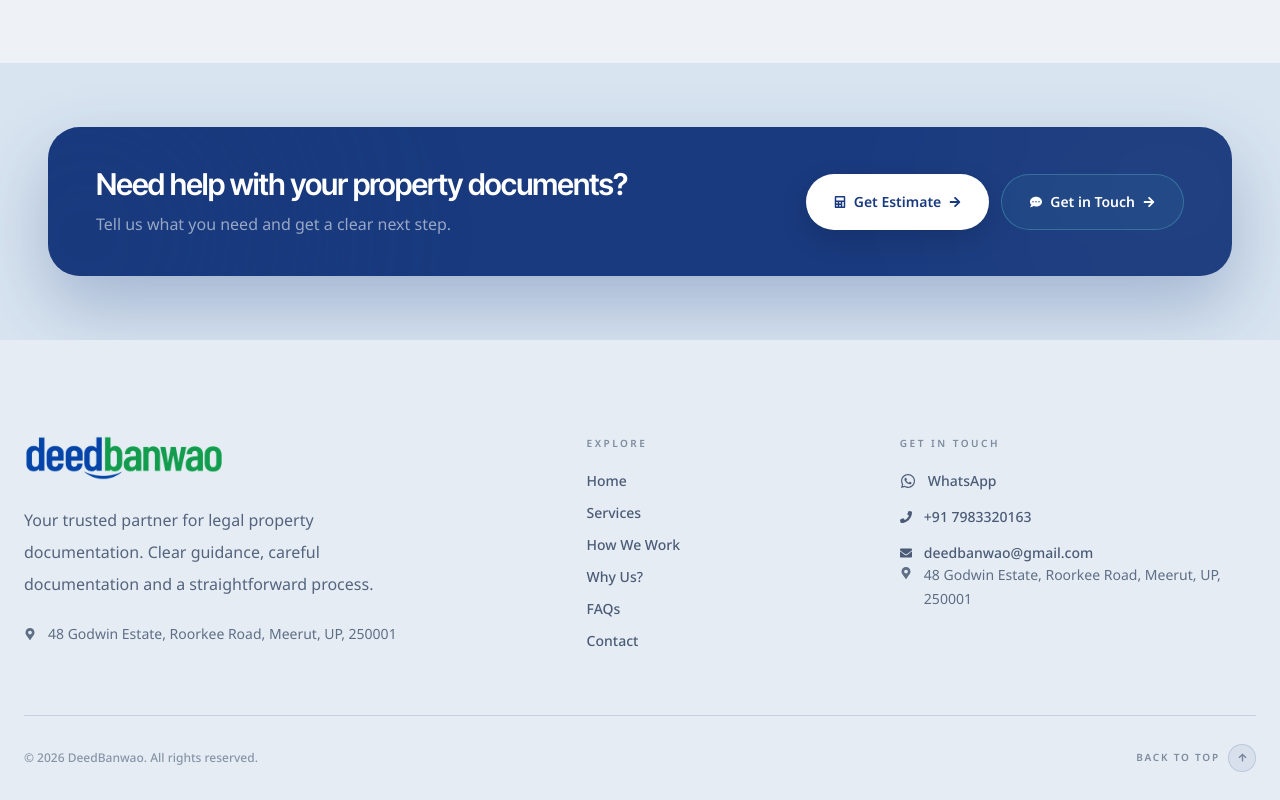
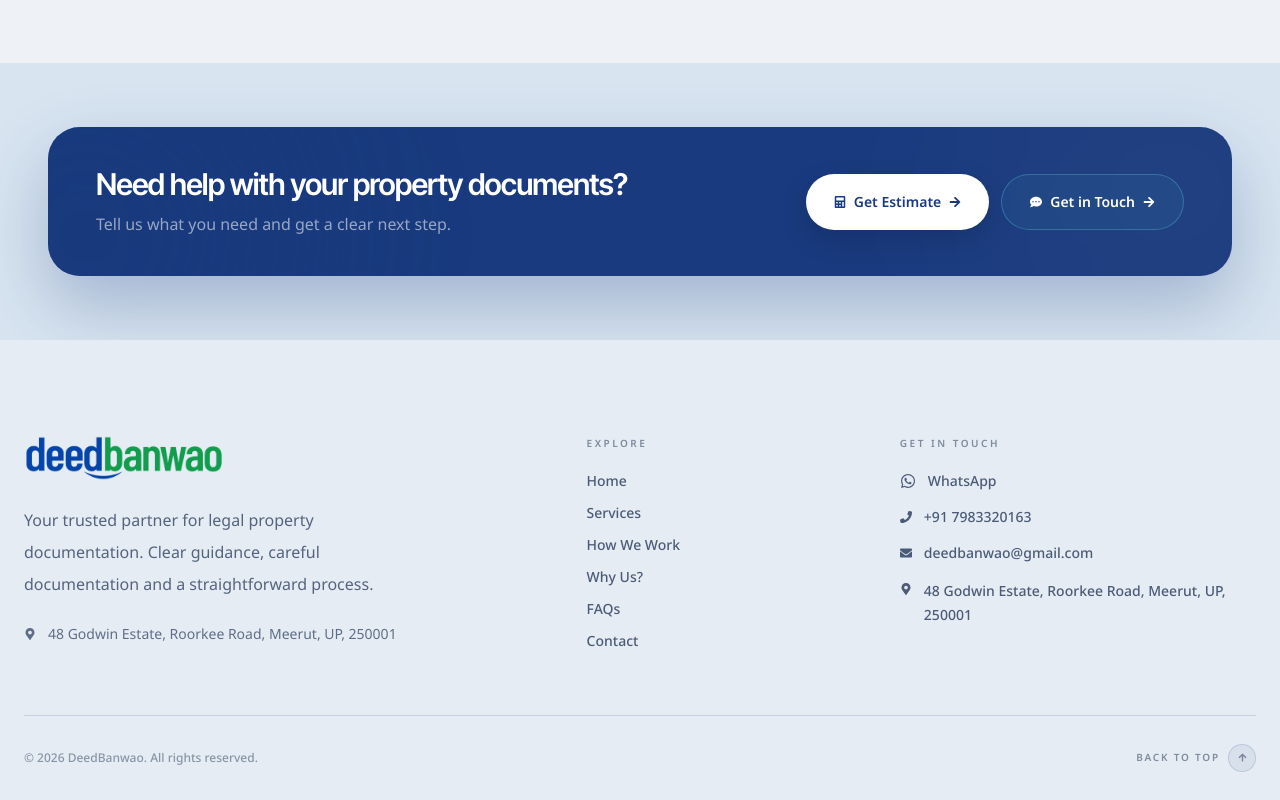
Before and after one commit to yugrastogi/deedbanwao, a React (Vite) app: page / in a window 1280 px wide. Shown: the part 6710-7510 px from the top of the page. Built offline with nearby package versions, Linux system fonts and the light colour scheme.

Commit message:
Align footer location spacing and typography

```diff
--- a/src/components/Footer/Footer.jsx
+++ b/src/components/Footer/Footer.jsx
@@ -350,22 +350,24 @@ const Footer = () => {
                   {footerData.contact.email}
                 </span>
               </a>
-            </div>
               {/* LOCATION */}
-
               <div
                 className="
                   flex
                   items-start
                   gap-3
                   text-sm
+                  font-medium
                   leading-6
-                  text-[#172B4D]/65
+                  text-[#172B4D]/75
+                  transition-colors
+                  duration-300
                 "
               >
                 <FaMapMarkerAlt className="mt-1 shrink-0 text-xs" />
-                <span>{footerData.contact.location}</span>
+                <span className="min-w-0">{footerData.contact.location}</span>
               </div>
+            </div>
           </div>
         </div>
 
```
